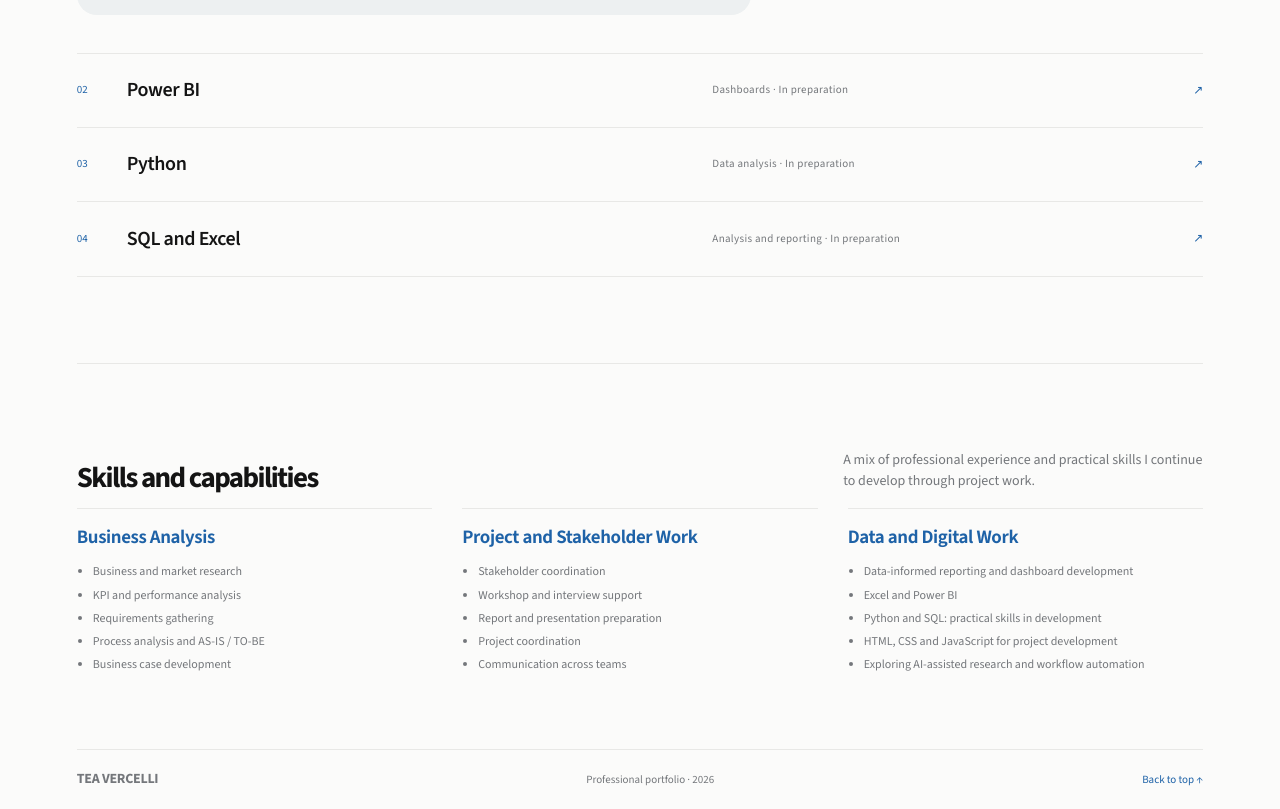
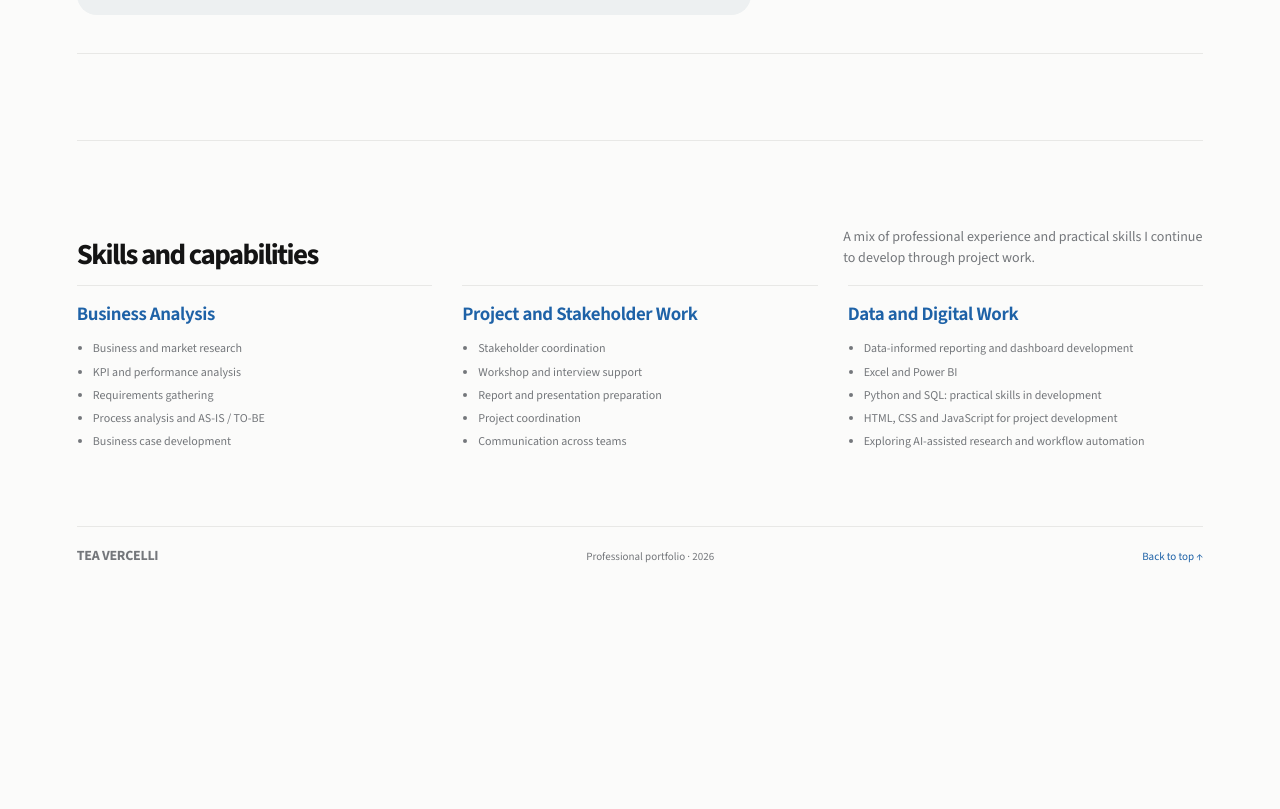
Before and after one commit to teavercelli/Business-Analyst_Portfolio, a plain HTML site: page index.html in a window 1280 px wide. Shown: the part 2170-2979 px from the top of the page. After the commit the page ends 2756 px from the top, so only its background shows below. Drawn offline with Linux system fonts and the light colour scheme.

Commit message:
Hide in-preparation project placeholders and add .gitignore
Co-Authored-By: Claude Opus 5.5 <noreply@anthropic.com>
Claude-Session: https://claude.ai/code/session_01TTLHoSDkk8bc4YVnAdigKu

```diff
--- a/index.html
+++ b/index.html
@@ -104,11 +104,6 @@
           <a class="project-link" href="progetti/ai-automation/">View case study <span aria-hidden="true">↗</span></a>
         </div>
       </article>
-      <div class="project-list" aria-label="Upcoming case studies">
-        <a class="project-list-item" href="progetti/power-bi/"><span class="list-number">02</span><span class="list-title">Power BI</span><span class="list-category">Dashboards · In preparation</span><span class="list-arrow" aria-hidden="true">↗</span></a>
-        <a class="project-list-item" href="progetti/python/"><span class="list-number">03</span><span class="list-title">Python</span><span class="list-category">Data analysis · In preparation</span><span class="list-arrow" aria-hidden="true">↗</span></a>
-        <a class="project-list-item" href="progetti/sql-excel/"><span class="list-number">04</span><span class="list-title">SQL and Excel</span><span class="list-category">Analysis and reporting · In preparation</span><span class="list-arrow" aria-hidden="true">↗</span></a>
-      </div>
     </section>
 
     <section class="content-section skills-section" id="skills" aria-labelledby="skills-title">
```
Also changed, not shown: progetti/index.html (+0 -6 lines), 2 other files.
